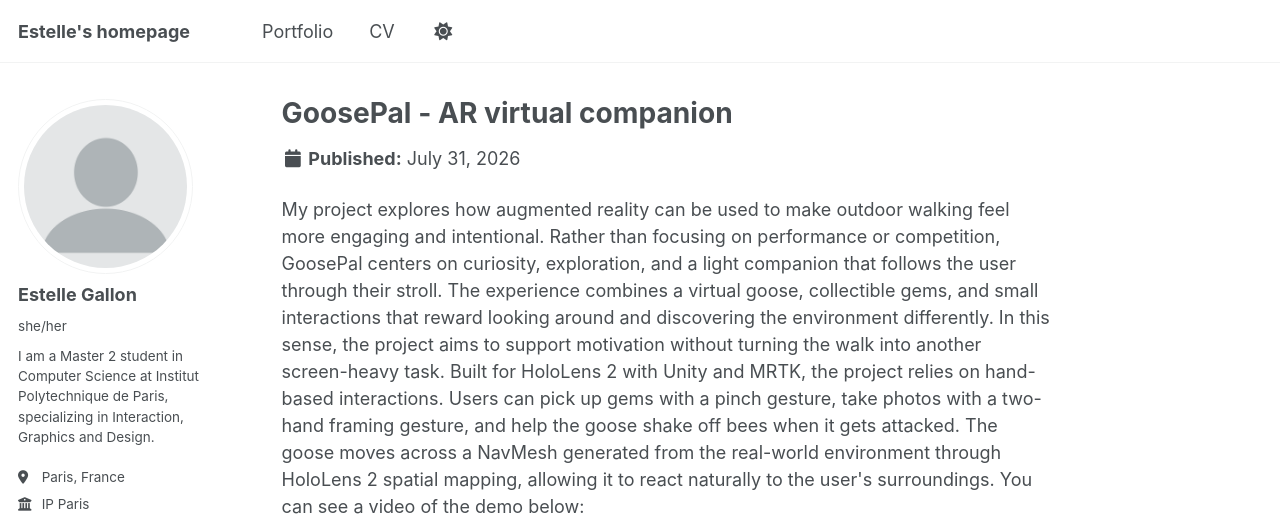
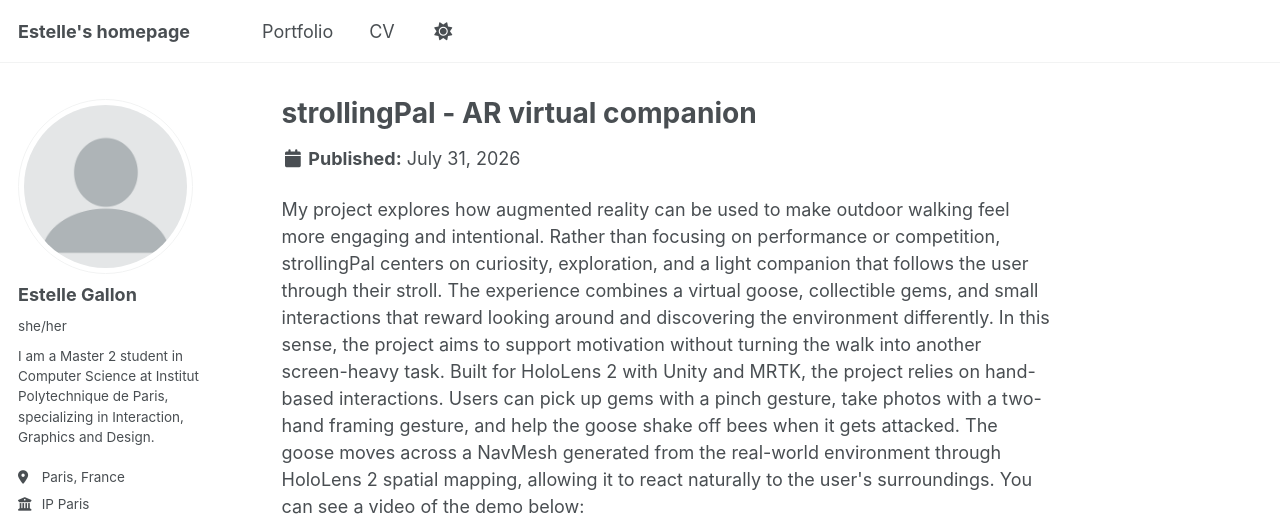
Before and after one commit to EstelleGallon/EstelleGallon.github.io, a Jekyll site: the page built from _portfolio/9_GoosePal.html, in a window 1280 px wide and 900 px high, cut to the strip 0-516 px from the top of the window. Built offline with Jekyll 4.4.1, drawn with Linux system fonts in a browser that asks for light colours; a script that is not in the unit is left out.

Commit message:
correct typo

```diff
--- a/_portfolio/9_GoosePal.html
+++ b/_portfolio/9_GoosePal.html
@@ -1,11 +1,11 @@
 ---
-title: "GoosePal - AR virtual companion"
+title: "strollingPal - AR virtual companion"
 excerpt: "
  <br/><img src='/images/portfolio/strollingPal.png'>"
 collection: portfolio
 ---
 My project explores how augmented reality can be used to make outdoor walking feel more engaging
-and intentional. Rather than focusing on performance or competition, GoosePal centers on curiosity,
+and intentional. Rather than focusing on performance or competition, strollingPal centers on curiosity,
 exploration, and a light companion that follows the user through their stroll.
 
 The experience combines a virtual goose, collectible gems, and small interactions that reward
```
